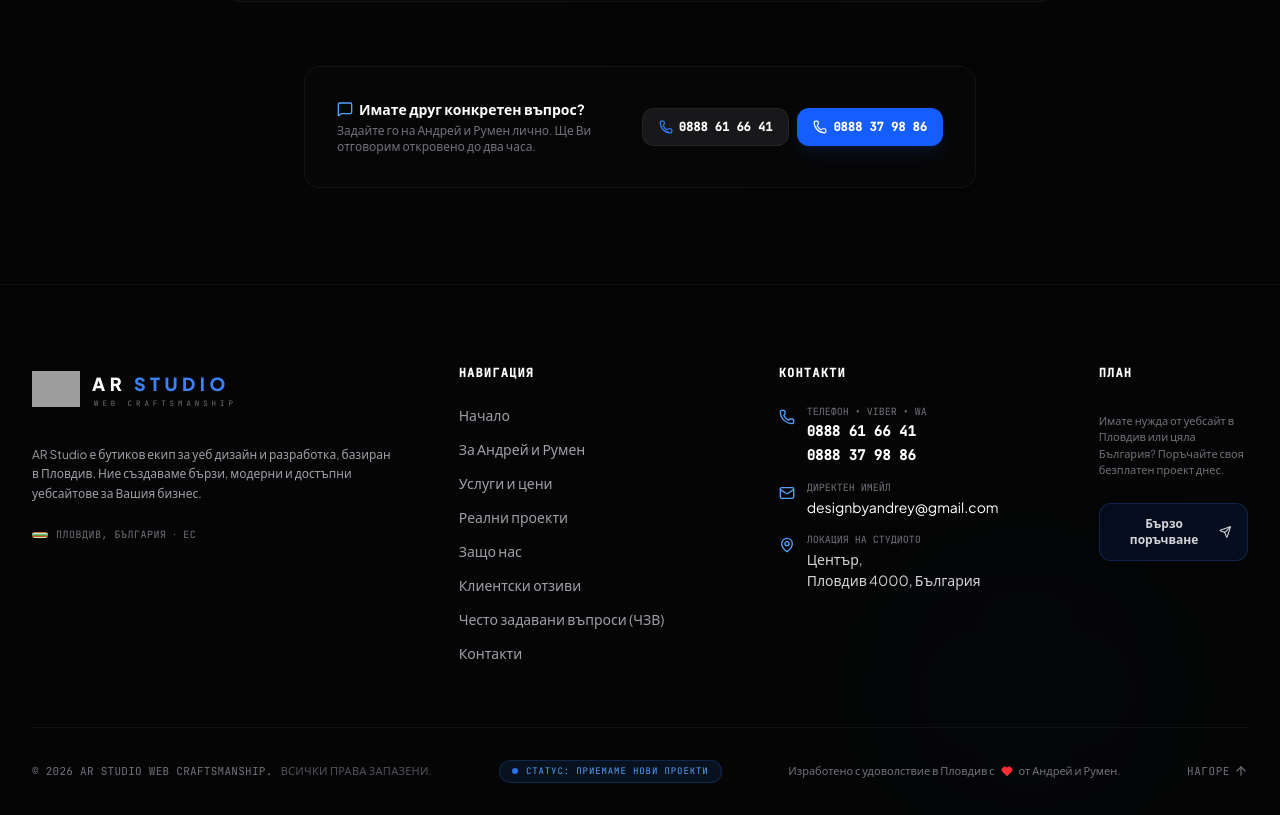
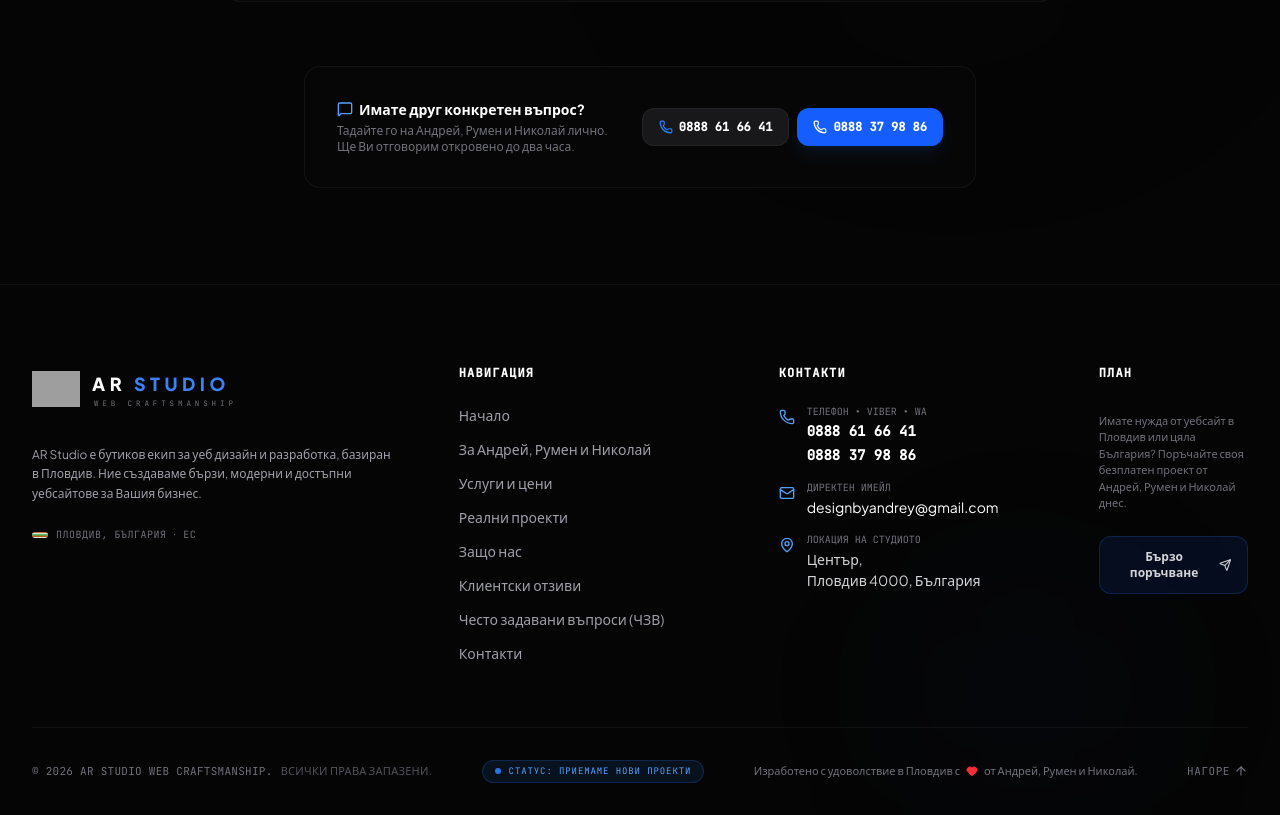
Before and after one commit to Andrey4544/AR-Studio-business, a React (Vite) app: page / in a window 1280 px wide. Shown: the part 3185-4000 px from the top of the page. Built offline with nearby package versions, Linux system fonts and the light colour scheme; grey boxes are pictures that could not be loaded; a web font is replaced by a local one.

Commit message:
Add Nikolay Krushovski as team member with 'All Around Help' role in both English and Bulgarian

```diff
--- a/src/components/Contact.tsx
+++ b/src/components/Contact.tsx
@@ -403,7 +403,7 @@ export default function Contact({ preselectedPlan = '' }: ContactProps) {
                       {language === 'en' ? (
                         <>
                           Thank you, <span className="text-white font-semibold">{formData.name}</span>.
-                          Andrey &amp; Rumen have received your details for <span className="text-white font-medium font-mono">{formData.businessName || 'your business'}</span>.
+                          Andrey, Rumen &amp; Nikolay have received your details for <span className="text-white font-medium font-mono">{formData.businessName || 'your business'}</span>.
                           {formType === 'quote'
                             ? ' We will review your vision and call you at '
                             : ' We are locking your slot and will meet you online on '}
@@ -414,7 +414,7 @@ export default function Contact({ preselectedPlan = '' }: ContactProps) {
                       ) : (
                         <>
                           Благодарим Ви, <span className="text-white font-semibold">{formData.name}</span>.
-                          Андрей и Румен получиха Вашите данни за <span className="text-white font-medium font-mono">{formData.businessName || 'Вашия бизнес'}</span>.
+                          Андрей, Румен и Николай получиха Вашите данни за <span className="text-white font-medium font-mono">{formData.businessName || 'Вашия бизнес'}</span>.
                           {formType === 'quote'
                             ? ' Ще разгледаме идеята Ви и ще Ви се обадим на '
                             : ' Запазваме Вашия час и ще се срещнем онлайн на '}
--- a/src/components/FAQ.tsx
+++ b/src/components/FAQ.tsx
@@ -122,8 +122,8 @@ export default function FAQ() {
               </h4>
               <p className="text-xs text-zinc-500">
                 {language === 'en'
-                  ? 'Ask Andrey and Rumen directly. We deliver honest guidance.'
-                  : 'Задайте го на Андрей и Румен лично. Ще Ви отговорим откровено до два часа.'}
+                  ? 'Ask Andrey, Rumen & Nikolay directly. We deliver honest guidance.'
+                  : 'Тадайте го на Андрей, Румен и Николай лично. Ще Ви отговорим откровено до два часа.'}
               </p>
             </div>
             <div className="flex flex-col sm:flex-row gap-2 shrink-0 w-full sm:w-auto">
--- a/src/components/Footer.tsx
+++ b/src/components/Footer.tsx
@@ -61,7 +61,7 @@ export default function Footer({ setActivePage, openQuoteModal }: FooterProps) {
             <ul className="space-y-3.5 text-xs sm:text-sm font-sans">
               {[
                 { id: 'home', label: language === 'en' ? 'Home Experience' : 'Начало' },
-                { id: 'about', label: language === 'en' ? 'About Andrey & Rumen' : 'За Андрей и Румен' },
+                { id: 'about', label: language === 'en' ? 'About Andrey, Rumen & Nikolay' : 'За Андрей, Румен и Николай' },
                 { id: 'services', label: language === 'en' ? 'Services & Pricing' : 'Услуги и цени' },
                 { id: 'portfolio', label: language === 'en' ? 'Featured Portfolio' : 'Реални проекти' },
                 { id: 'why-us', label: language === 'en' ? 'Our Model (Why Us)' : 'Защо нас' },
@@ -143,8 +143,8 @@ export default function Footer({ setActivePage, openQuoteModal }: FooterProps) {
             </h4>
             <p className="text-[11px] text-zinc-500 leading-normal">
               {language === 'en'
-                ? "Need immediate digital growth? Request Andrey & Rumen's dynamic blueprints today."
-                : 'Имате нужда от уебсайт в Пловдив или цяла България? Поръчайте своя безплатен проект днес.'}
+                ? "Need immediate digital growth? Request Andrey, Rumen & Nikolay's dynamic blueprints today."
+                : 'Имате нужда от уебсайт в Пловдив или цяла България? Поръчайте своя безплатен проект от Андрей, Румен и Николай днес.'}
             </p>
             <button
               onClick={openQuoteModal}
@@ -182,7 +182,7 @@ export default function Footer({ setActivePage, openQuoteModal }: FooterProps) {
             </span>
             <Heart className="w-3 h-3 text-red-500 fill-red-500 inline mx-0.5" />
             <span>
-              {language === 'en' ? 'by Andrey & Rumen.' : 'от Андрей и Румен.'}
+              {language === 'en' ? 'by Andrey, Rumen & Nikolay.' : 'от Андрей, Румен и Николай.'}
             </span>
           </div>
 
--- a/src/components/QuoteModal.tsx
+++ b/src/components/QuoteModal.tsx
@@ -138,8 +138,8 @@ export default function QuoteModal({ isOpen, onClose }: QuoteModalProps) {
                   </h3>
                   <p className="text-zinc-400 text-xs leading-relaxed max-w-sm mx-auto">
                     {language === 'en'
-                      ? `Andrey and Rumen are drafting a luxury vision layout summary tailored for your business. We will coordinate via your phone ${phone} shortly.`
-                      : `Андрей и Румен изготвят луксозен идеен уеб проект за Вашия бизнес. Ще се свържем с Вас на телефон ${phone} съвсем скоро.`}
+                      ? `Andrey, Rumen & Nikolay are drafting a luxury vision layout summary tailored for your business. We will coordinate via your phone ${phone} shortly.`
+                      : `Андрей, Румен и Николай изготвят луксозен идеен уеб проект за Вашия бизнес. Ще се свържем с Вас на телефон ${phone} съвсем скоро.`}
                   </p>
                 </motion.div>
               ) : (
@@ -162,8 +162,8 @@ export default function QuoteModal({ isOpen, onClose }: QuoteModalProps) {
                     </h3>
                     <p className="text-zinc-400 text-xs mt-1.5">
                       {language === 'en'
-                        ? 'Direct consultation with design founders. No upfront risks.'
-                        : 'Директна връзка с дизайнерите основатели Андрей и Румен.'}
+                        ? 'Direct consultation with our team. No upfront risks.'
+                        : 'Директна връзка с нашия екип - Андрей, Румен и Николай.'}
                     </p>
                   </div>
 
--- a/src/components/Services.tsx
+++ b/src/components/Services.tsx
@@ -327,8 +327,8 @@ export default function Services({ onQuoteClick }: ServicesProps) {
               </h4>
               <p className="text-zinc-400 text-xs mt-1">
                 {language === 'en'
-                  ? 'Andrey & Rumen offer direct architecture calls to draft bespoke designs.'
-                  : 'Андрей и Румен предлагат директни безплатни консултации за обсъждане на Вашите изисквания.'}
+                  ? 'Andrey, Rumen & Nikolay offer direct architecture calls to draft bespoke designs.'
+                  : 'Андрей, Румен и Николай предлагат директни безплатни консултации за обсъждане на Вашите изисквания.'}
               </p>
             </div>
           </div>
--- a/src/data.ts
+++ b/src/data.ts
@@ -54,6 +54,11 @@ export const founders: TeamMember[] = [
     name: 'Rumen',
     role: 'Founder & Lead Developer',
     bio: 'Rumen translates sophisticated designs into lightning-fast, secure code. He specializes in responsive optimizations, SEO engineering, and seamless digital performance.',
+  },
+  {
+    name: 'Nikolay',
+    role: 'All Around Help',
+    bio: 'Nikolay provides comprehensive support across all aspects of AR Studio operations, ensuring seamless project delivery and exceptional client satisfaction.',
   },
 ];
 
--- a/src/translations.ts
+++ b/src/translations.ts
@@ -287,6 +287,11 @@ export const dynamicTranslations = {
         name: 'Rumen',
         role: 'Founder & Lead Designer',
         bio: 'With an eye for luxurious aesthetics and sleek typography, Rumen crafts the custom visuals, animations, and high-conversion client experiences that make AR Studio websites stand out.',
+      },
+      {
+        name: 'Nikolay',
+        role: 'All Around Help',
+        bio: 'Nikolay provides comprehensive support across all aspects of AR Studio operations, ensuring seamless project delivery and exceptional client satisfaction.',
       },
     ],
     pricingPlans: [
@@ -651,6 +656,11 @@ export const dynamicTranslations = {
         role: 'Основател и главен дизайнер',
         bio: 'С усет към луксозната естетика и изчистената типография, Румен създава визиите, анимациите и преживяванията, които отличават сайтовете на AR Studio.',
       },
+      {
+        name: 'Николай',
+        role: 'Всестранна помощ',
+        bio: 'Николай предоставя комплексна поддръжка във всички аспекти на операциите на AR Studio, гарантирайки безпроблемна реализация на проекти и изключително задоволство на клиентите.',
+      },
     ],
     pricingPlans: [
       {
```
